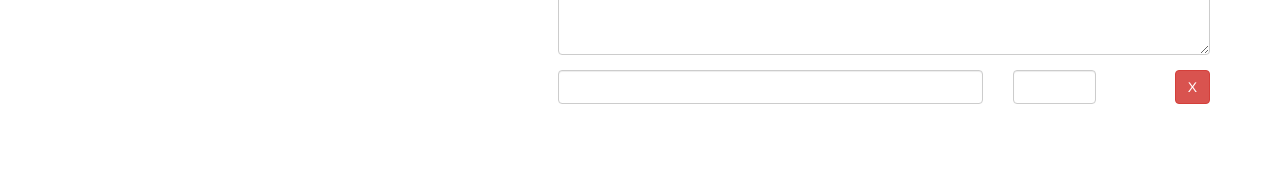
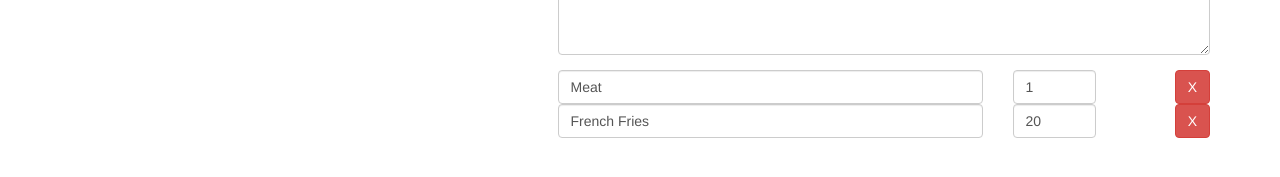
Before and after one commit to Hunterlemming/udemy-angular-complete-guide-2021-course-project, an Angular app: page /recipes/0/edit in a window 1280 px wide. Shown: the part 337-514 px from the top of the page. Built offline with nearby package versions, Linux system fonts and the light colour scheme.

Commit message:
230 Adding Ingredient Controls to a Form Array

```diff
--- a/src/app/recipes/recipe-edit/recipe-edit.component.html
+++ b/src/app/recipes/recipe-edit/recipe-edit.component.html
@@ -50,17 +50,21 @@
         </div>
       </div>
       <div class="row">
-        <div class="col-xs-12">
-          <div class="row">
+        <div class="col-xs-12" formArrayName="ingredients">
+          <div class="row"
+               *ngFor="let ingredientCtrl of getControls(); let i = index"
+               [formGroupName]="i">
             <div class="col-xs-8">
               <input
                 type="text"
-                class="form-control">
+                class="form-control"
+                formControlName="name">
             </div>
             <div class="col-xs-2">
               <input
                 type="number"
-                class="form-control">
+                class="form-control"
+                formControlName="amount">
             </div>
             <div class="col-xs-2 my-delete-button-column">
               <button class="btn btn-danger my-danger-button">X</button>
--- a/src/app/recipes/recipe-edit/recipe-edit.component.ts
+++ b/src/app/recipes/recipe-edit/recipe-edit.component.ts
@@ -1,6 +1,6 @@
 import { Component, OnInit } from '@angular/core';
 import {ActivatedRoute, Params} from '@angular/router';
-import {FormControl, FormGroup} from '@angular/forms';
+import {AbstractControl, FormArray, FormControl, FormGroup} from '@angular/forms';
 import {RecipeService} from '../recipe.service';
 
 @Component({
@@ -20,7 +20,7 @@ export class RecipeEditComponent implements OnInit {
   ngOnInit(): void {
     this.route.params.subscribe(
       (params: Params) => {
-        this.id = + params.id
+        this.id = + params.id;
         this.editMode = params.id != null;
         this.initForm();
       }
@@ -31,21 +31,35 @@ export class RecipeEditComponent implements OnInit {
     let recipeName = '';
     let recipeImage = '';
     let recipeDescription = '';
-    // let recipeIngredients = [];
+    const recipeIngredients = new FormArray([]);
 
     if (this.editMode) {
       const recipe = this.recipeService.getRecipe(this.id);
       recipeName = recipe.recName;
       recipeImage = recipe.imagePath;
       recipeDescription = recipe.description;
-      // recipeIngredients = recipe.ingredients;
+      if (recipe.ingredients) {
+        for (const ingredient of recipe.ingredients) {
+          recipeIngredients.push(
+            new FormGroup({
+              name: new FormControl(ingredient.ingName),
+              amount: new FormControl(ingredient.amount)
+            })
+          );
+        }
+      }
     }
 
     this.recipeForm = new FormGroup({
       name: new FormControl(recipeName),
       imagePath: new FormControl(recipeImage),
-      description: new FormControl(recipeDescription)
+      description: new FormControl(recipeDescription),
+      ingredients: recipeIngredients
     });
+  }
+
+  getControls(): AbstractControl[] {
+    return (this.recipeForm.get('ingredients') as FormArray).controls;
   }
 
   onSubmit(): void {
```
